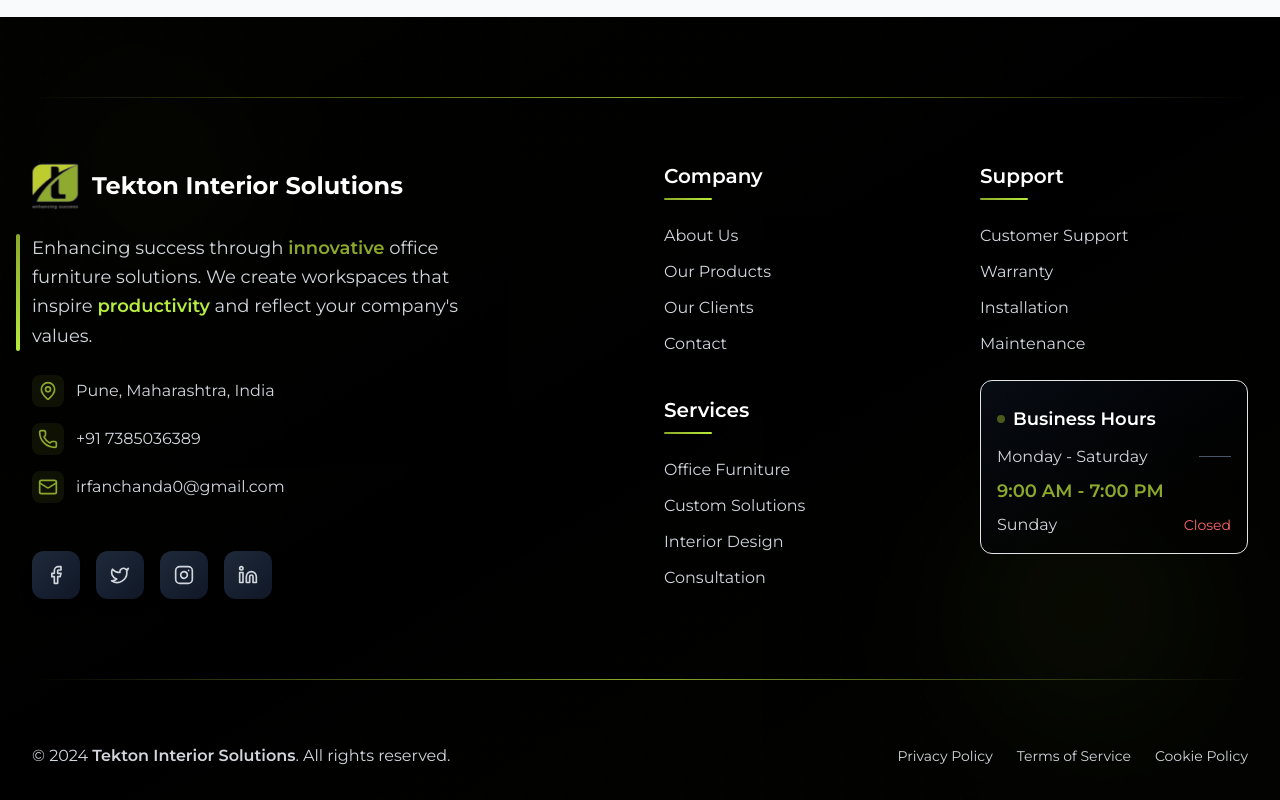
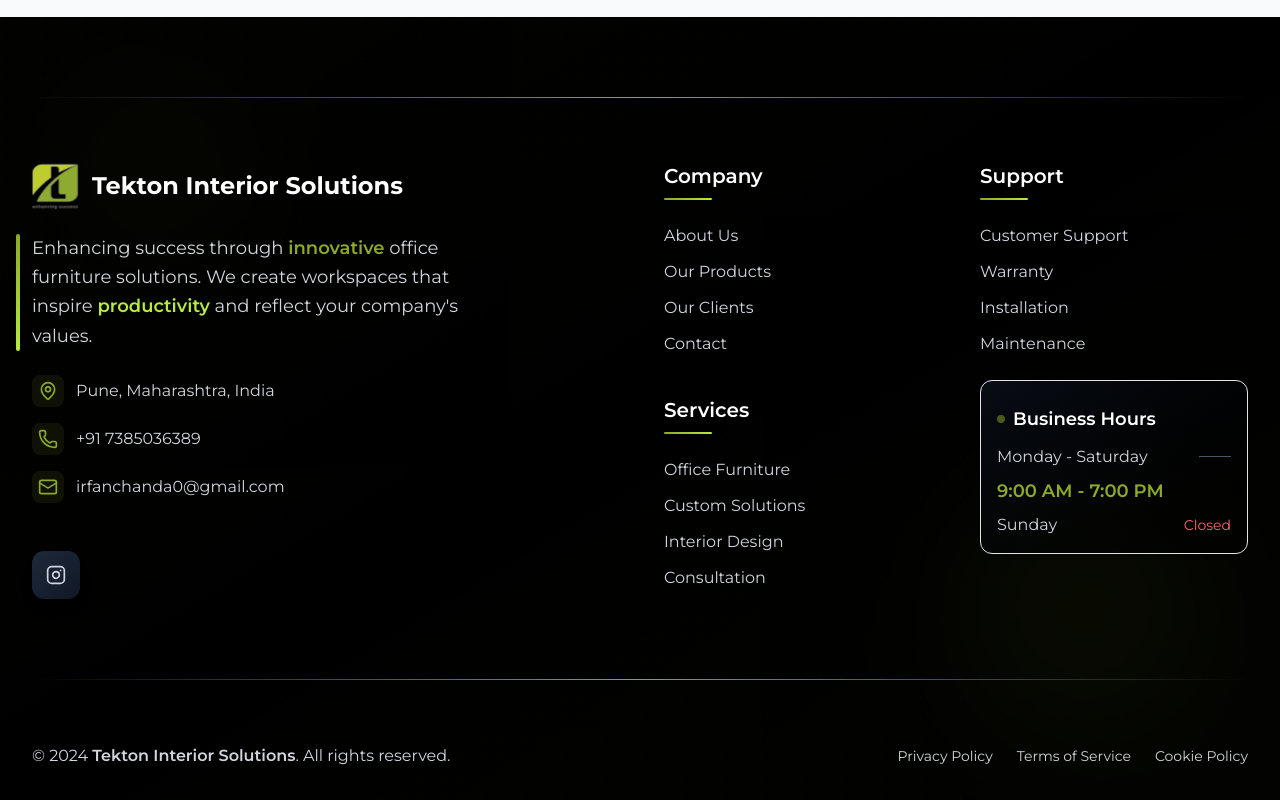
Before and after one commit to adnanchanda/tekton-interior-solutions, a Next.js app: page / in a window 1280 px wide. Shown: the part 5629-6429 px from the top of the page. Built offline with nearby package versions, Linux system fonts and the light colour scheme.

Commit message:
Remove unused social media links from Footer component

```diff
--- a/components/Footer.tsx
+++ b/components/Footer.tsx
@@ -34,10 +34,7 @@ const footerLinks = {
 };
 
 const socialLinks = [
-  { name: "Facebook", icon: Facebook, href: "#" },
-  { name: "Twitter", icon: Twitter, href: "#" },
-  { name: "Instagram", icon: Instagram, href: "#" },
-  { name: "LinkedIn", icon: Linkedin, href: "#" },
+  { name: "Instagram", icon: Instagram, href: "https://www.instagram.com/tektoninteriorsolutions.in/" },
 ];
 
 export default function Footer() {
```
